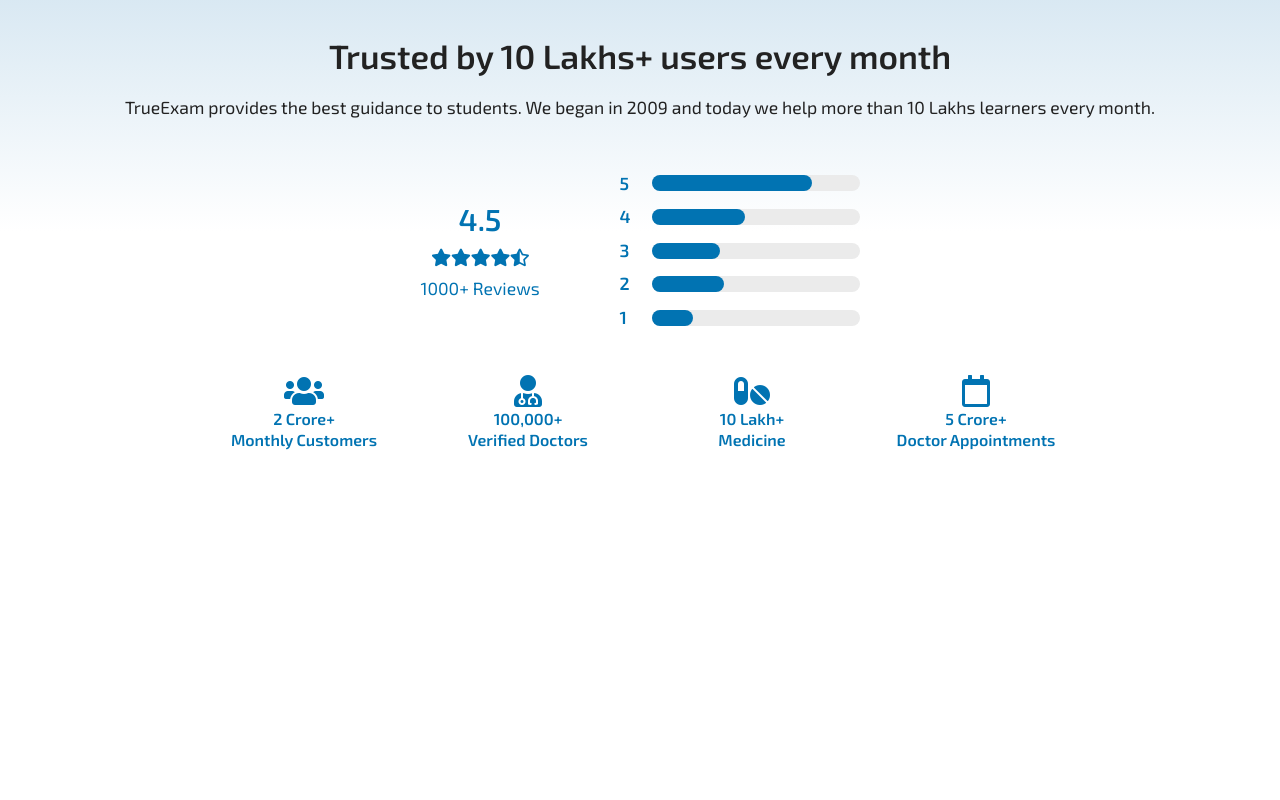
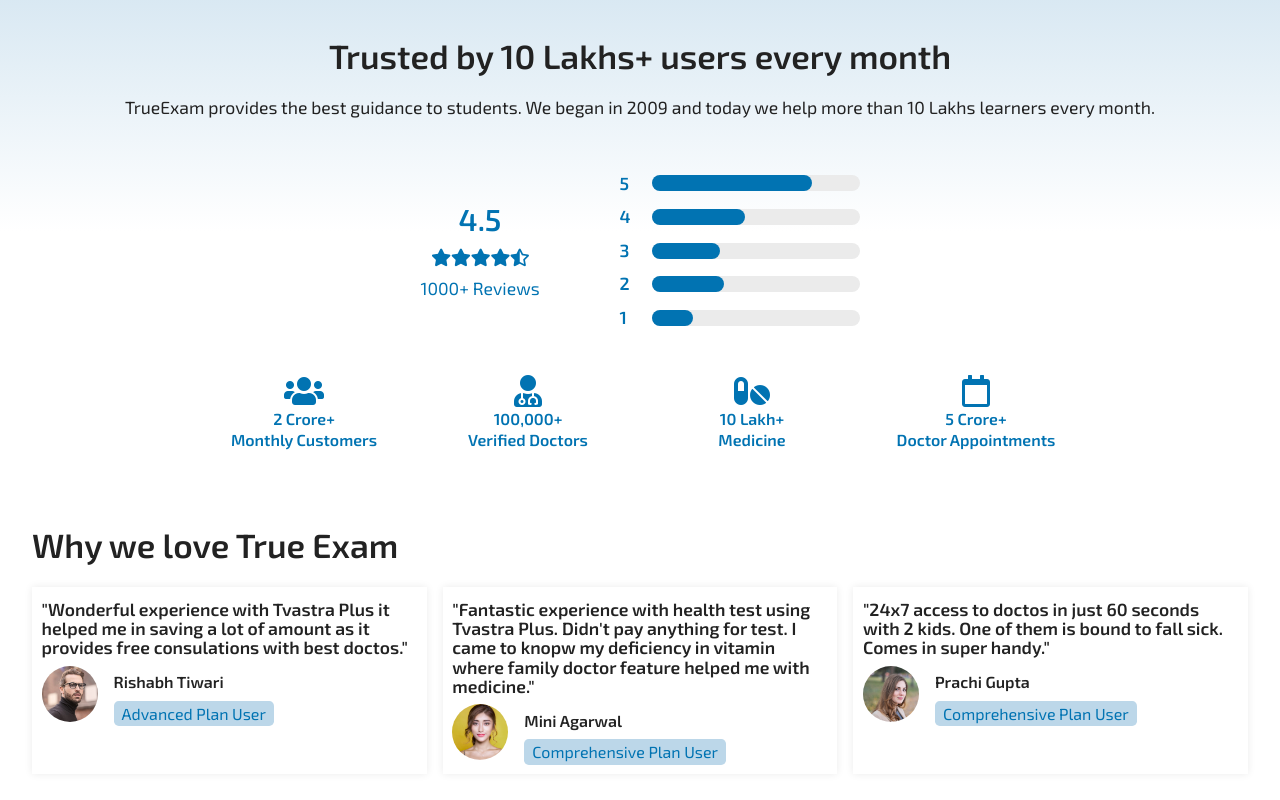
Before and after one commit to soorajarsn/True-exam, a React (Vite) app: page / in a window 1280 px wide. Shown: the part 1076-1876 px from the top of the page. Before the commit the page ends 1540 px from the top, so only its background shows below. Built offline with nearby package versions, Linux system fonts and the light colour scheme.

Commit message:
add Stories to Homepage

```diff
--- a/src/components/Index.js
+++ b/src/components/Index.js
@@ -4,6 +4,7 @@ import indexHero from "./images/Index.webp";
 import "../styles/index.scss";
 import Pricing from "./Pricing";
 import Ratings from "./Ratings";
+import Stories from "./Stories";
 function Index() {
   return (
     <React.Fragment>
@@ -15,6 +16,7 @@ function Index() {
         </div>
         <Pricing />
         <Ratings />
+        <Stories />
       </div>
     </React.Fragment>
   );
```
